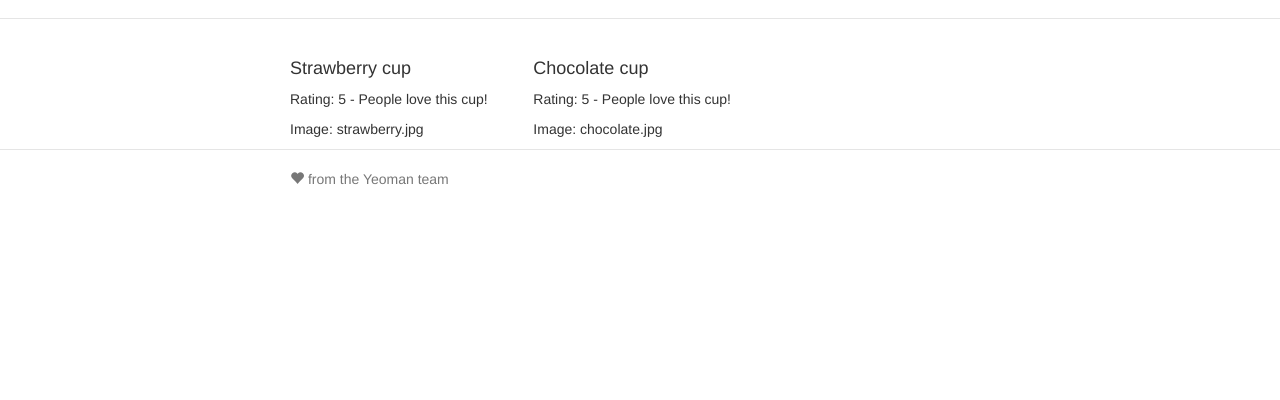
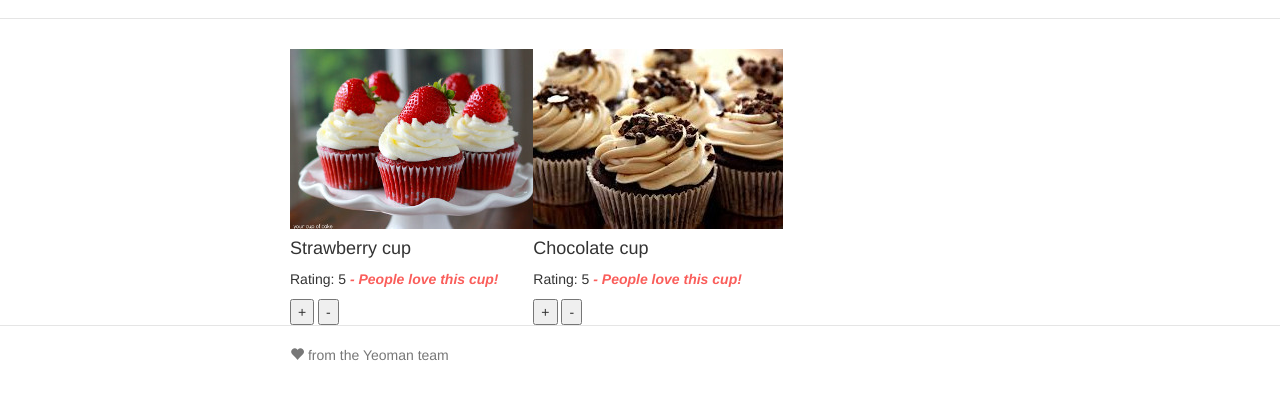
Before and after one commit to mariavkou/ng-play, a website: page app/index.html in a window 1280 px wide. Shown: the part 54-454 px from the top of the page. Drawn offline with nearby package versions, Linux system fonts and the light colour scheme; files that its build step writes are made by us from their sources.

Commit message:
Add cups controller

```diff
--- a/app/scripts/controllers/cups.js
+++ b/app/scripts/controllers/cups.js
@@ -13,7 +13,7 @@ angular.module('ngPlayApp')
       {
 	id: 1,
 	name: "Strawberry cup",
-	img: "strawberry.jpg",
+	img: "strawberry_cups.jpg",
 	calories: 430,
 	rating: 5,
 	count: 2
@@ -21,11 +21,19 @@ angular.module('ngPlayApp')
       {
 	id: 2,
 	name: "Chocolate cup",
-	img: "chocolate.jpg",
+	img: "chocolate_cups.jpeg",
 	calories: 500,
 	rating: 5,
 	count: 13
       }
     ];
 
+    this.increment = function(item) {
+	item.rating = ((item.rating * 10) + 1) / 10;
+    };
+
+    this.decrement = function(item) {
+	item.rating = ((item.rating * 10) - 1) / 10;
+    };
+
   });
--- a/app/styles/main.css
+++ b/app/styles/main.css
@@ -59,6 +59,12 @@ body {
   margin-top: 28px;
 }
 
+.highlight {
+  color: #fa5e5b;
+  font-weight: bold;
+  font-style: italic;
+}
+
 /* Responsive: Portrait tablets and up */
 @media screen and (min-width: 768px) {
   .container {
--- a/app/views/cups.html
+++ b/app/views/cups.html
@@ -1,9 +1,11 @@
 <div class="row">
     <div class="items-container" ng-repeat="item in cups.items">
         <div class="col-md-4">
+	    <img class="item__image" src="images/{{item.img}}" alt="{{item.name}}">
 	    <h4>{{item.name}}</h4>
 	    <p>Rating: {{item.rating}} <span ng-if="item.rating > 4.0" ng-class="{highlight: item.rating > 4.5}"> - People love this cup!</span></p>
-	    <p>Image: {{item.img}}</p>
+	    <button ng-click="cups.increment(item)">+</button>
+	    <button ng-click="cups.decrement(item)">-</button>
 	</div>
      </div>
 </div>
```
Also changed, not shown: app/images/chocolate_cups.jpeg (added), app/images/strawberry_cups.jpg (added).
